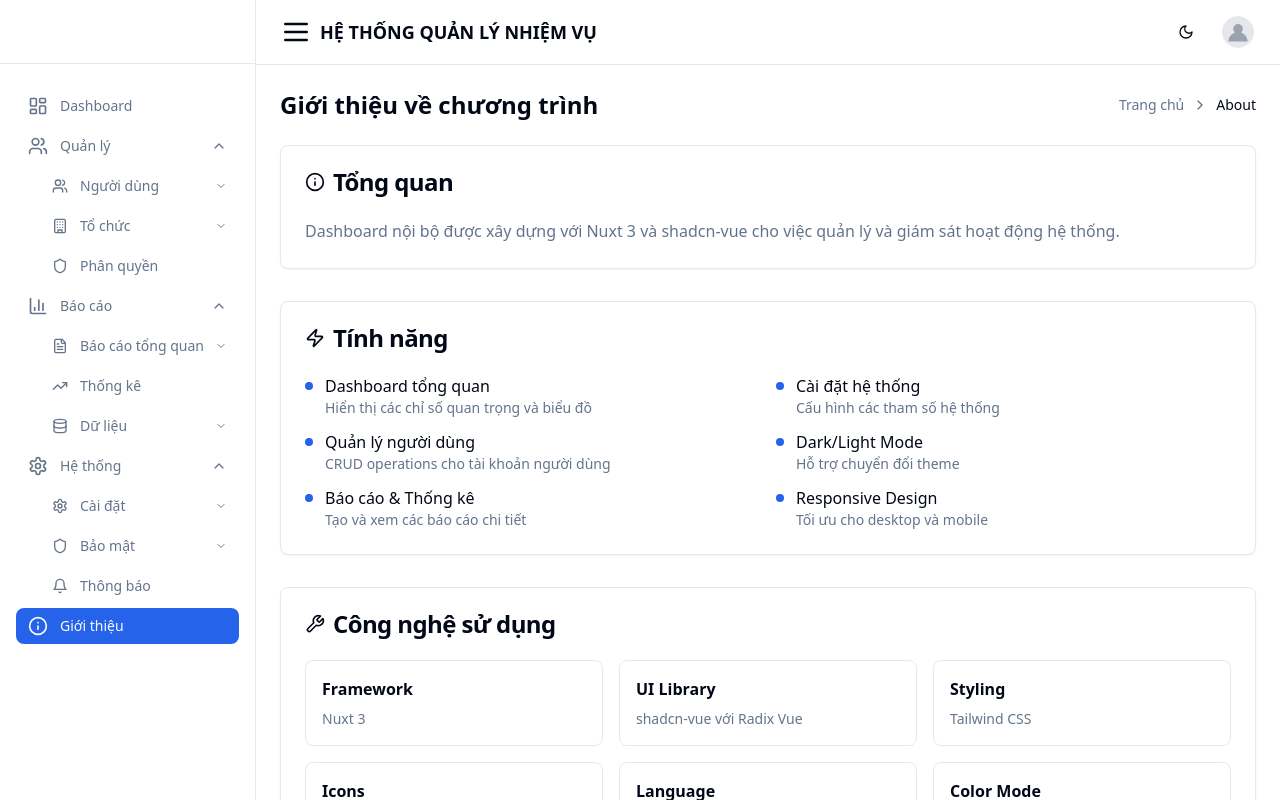
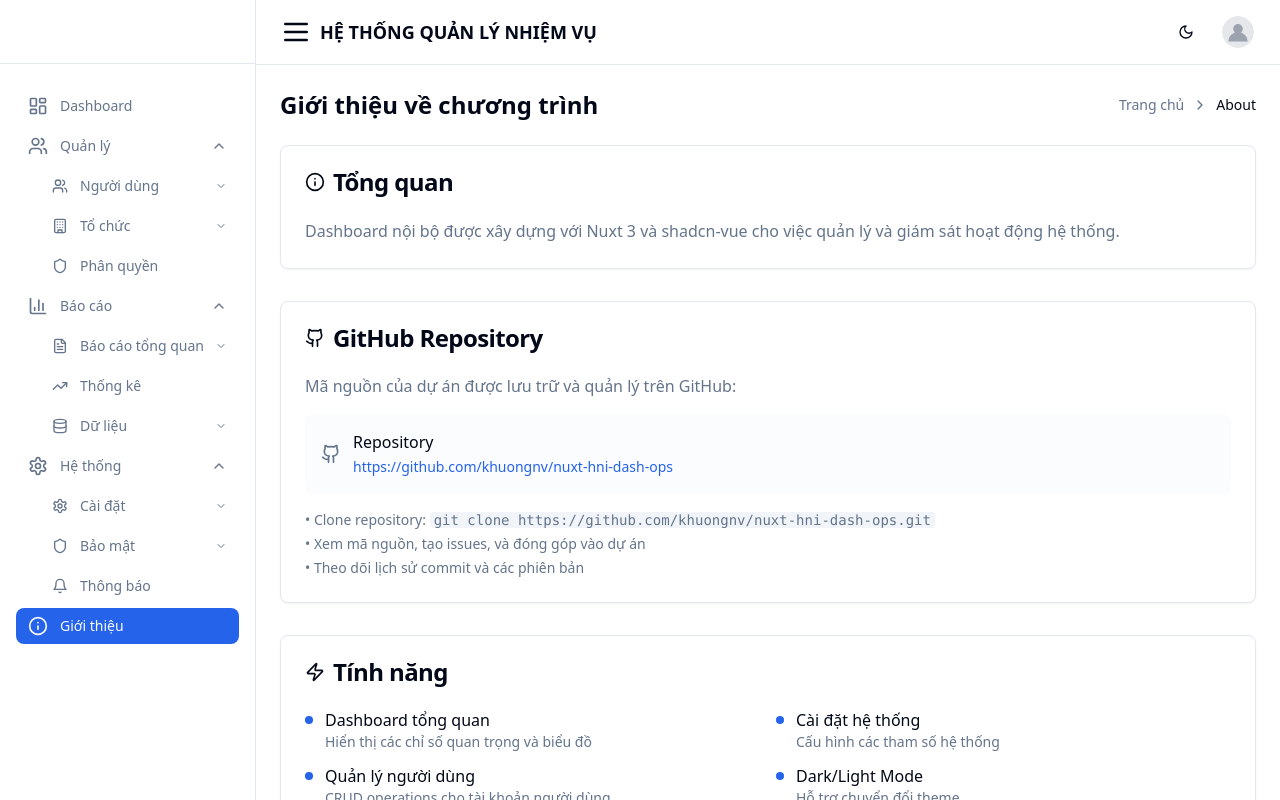
Before and after one commit to khuongnv/nuxt-hni-dash-ops, a Nuxt app: page /about in a window 1280 px wide. Shown: the top 800 px of the page. Built offline with nearby package versions, Linux system fonts and the light colour scheme.

Commit message:
docs: Add GitHub repository information to README and About page

```diff
--- a/pages/about.vue
+++ b/pages/about.vue
@@ -19,6 +19,42 @@
           <p class="text-muted-foreground leading-relaxed">
             Dashboard nội bộ được xây dựng với Nuxt 3 và shadcn-vue cho việc quản lý và giám sát hoạt động hệ thống.
           </p>
+        </CardContent>
+      </Card>
+
+      <!-- GitHub Repository -->
+      <Card>
+        <CardHeader>
+          <CardTitle class="flex items-center gap-2">
+            <Github class="w-5 h-5" />
+            GitHub Repository
+          </CardTitle>
+        </CardHeader>
+        <CardContent>
+          <div class="space-y-4">
+            <p class="text-muted-foreground">
+              Mã nguồn của dự án được lưu trữ và quản lý trên GitHub:
+            </p>
+            <div class="flex items-center gap-3 p-4 bg-muted/30 rounded-lg">
+              <Github class="w-5 h-5 text-muted-foreground" />
+              <div>
+                <p class="font-medium">Repository</p>
+                <a
+                  href="https://github.com/khuongnv/nuxt-hni-dash-ops"
+                  target="_blank"
+                  rel="noopener noreferrer"
+                  class="text-primary hover:underline text-sm"
+                >
+                  https://github.com/khuongnv/nuxt-hni-dash-ops
+                </a>
+              </div>
+            </div>
+            <div class="text-sm text-muted-foreground space-y-1">
+              <p>• Clone repository: <code class="bg-muted px-1 rounded">git clone https://github.com/khuongnv/nuxt-hni-dash-ops.git</code></p>
+              <p>• Xem mã nguồn, tạo issues, và đóng góp vào dự án</p>
+              <p>• Theo dõi lịch sử commit và các phiên bản</p>
+            </div>
+          </div>
         </CardContent>
       </Card>
 
@@ -331,7 +367,8 @@ import {
   LayoutDashboard,
   Users,
   BarChart3,
-  Settings
+  Settings,
+  Github
 } from 'lucide-vue-next'
 
 // Import UI components
```
Also changed, not shown: 1 other file (tests, documents, lock files or other folders).
